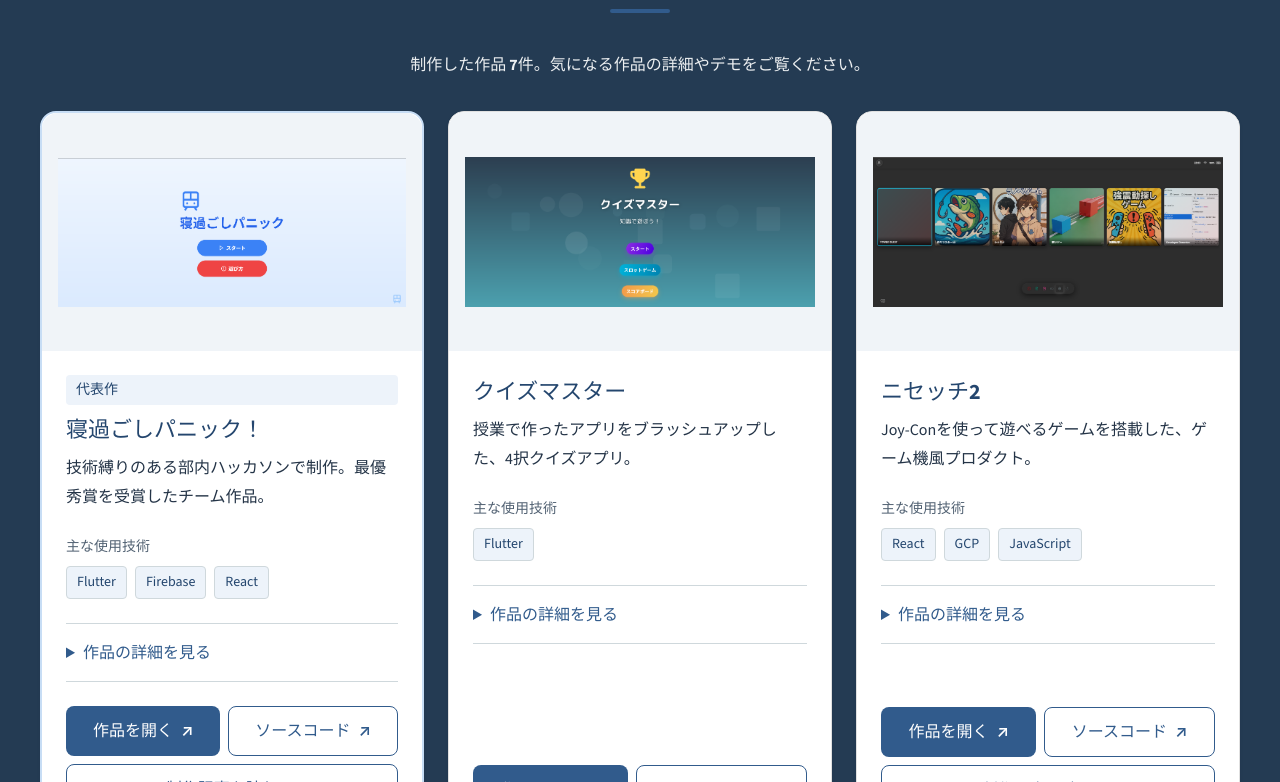
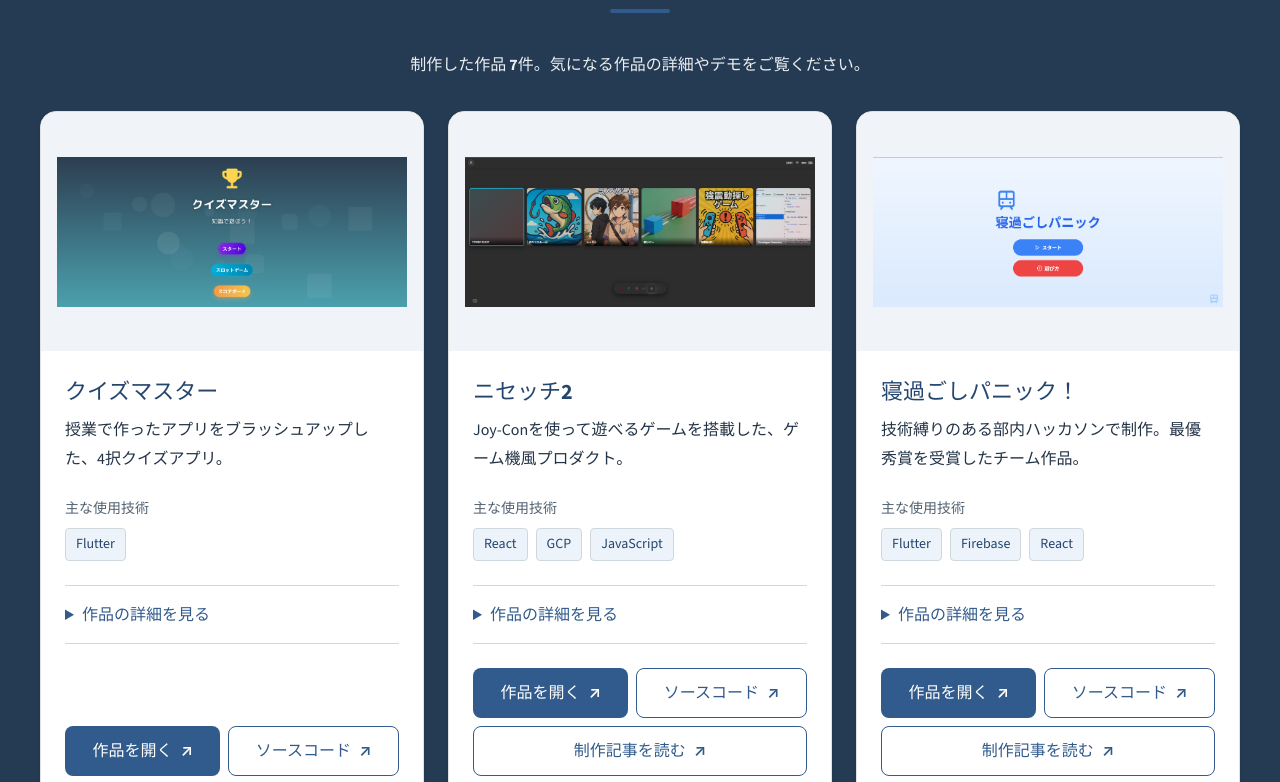
Before and after one commit to AliceWonerfulWorld/portfolio, a React (Vite) app: page / in a window 1280 px wide. Shown: the part 3958-4740 px from the top of the page. Built offline with nearby package versions, Linux system fonts and the light colour scheme.

Commit message:
fix: 代表作の強調表示を外して元の作品順に戻す

```diff
--- a/scripts/check-projects.mjs
+++ b/scripts/check-projects.mjs
@@ -20,7 +20,8 @@ try {
     const title = renderToStaticMarkup(React.createElement('h3', null, project.title));
     assert.equal(all.split(title).length - 1, 1, 'Every project has exactly one visible heading');
   }
-  assert.ok(all.indexOf('寝過ごしパニック！') < all.indexOf('クイズマスター'));
+  assert.ok(all.indexOf('クイズマスター') < all.indexOf('寝過ごしパニック！'));
+  assert.ok(!all.includes('代表作'));
   assert.deepEqual(projects.map(project => project.id), originalOrder, 'Rendering does not reorder editor data');
   assert.match(render([]), /作品は準備中/);
   assert.ok(!render([]).includes('<article>'));
@@ -47,7 +48,7 @@ try {
   assert.match(unusualContent, /href="https:\/\/example.com"/);
   assert.ok(!unusualContent.includes('href="#"'));
 
-  console.log('PASS: all projects, featured order, immutable data, empty/single states, optional fields, safe descriptions');
+  console.log('PASS: all projects, source order, immutable data, empty/single states, optional fields, safe descriptions');
 } finally {
   await server.close();
 }
--- a/src/components/sections/Projects.css
+++ b/src/components/sections/Projects.css
@@ -29,10 +29,6 @@
   border-radius: var(--border-radius-lg);
   box-shadow: var(--shadow-light);
   overflow-wrap: anywhere;
-}
-
-.project-tile-featured {
-  border: 2px solid var(--accent-color-2);
 }
 
 .project-tile article {
@@ -74,17 +70,6 @@
   font-size: clamp(1.125rem, 2vw, 1.375rem);
   line-height: 1.5;
   margin: 0 0 var(--spacing-sm);
-}
-
-.project-featured-label {
-  display: inline-block;
-  color: var(--primary-color-dark);
-  background: var(--ui-subtle);
-  font-size: var(--ui-small-size);
-  font-weight: 700;
-  border-radius: var(--border-radius-sm);
-  padding: 0.25rem 0.625rem;
-  margin-bottom: var(--spacing-sm);
 }
 
 .project-tile-summary {
--- a/src/components/sections/Projects.jsx
+++ b/src/components/sections/Projects.jsx
@@ -24,7 +24,7 @@ const ProjectCard = ({ project }) => {
     ].filter(([url]) => url && url !== '#');
 
     return (
-        <li className={`project-tile${project.featured ? ' project-tile-featured' : ''}`}>
+        <li className="project-tile">
             <article>
                 <div className="project-tile-media">
                     {project.titleImage
@@ -32,7 +32,6 @@ const ProjectCard = ({ project }) => {
                         : <span className="project-image-placeholder">画像準備中</span>}
                 </div>
                 <div className="project-tile-content">
-                    {project.featured && <span className="project-featured-label">代表作</span>}
                     <h3>{project.title}</h3>
                     {summary && <p className="project-tile-summary">{summary}</p>}
                     {tags.length > 0 && (
@@ -74,9 +73,6 @@ const ProjectCard = ({ project }) => {
 };
 
 const Projects = ({ items = projects }) => {
-    // Sort a copy so the source data and the admin editor keep their original order.
-    const orderedProjects = [...items].sort((a, b) => Number(Boolean(b.featured)) - Number(Boolean(a.featured)));
-
     return (
         <section id="projects" className="projects-section">
             <h2>Projects</h2>
@@ -84,7 +80,7 @@ const Projects = ({ items = projects }) => {
             {items.length === 0
                 ? <p className="projects-empty">作品は準備中です。公開までお待ちください。</p>
                 : <ul className="projects-grid">
-                    {orderedProjects.map((project, index) => <ProjectCard key={project.id ?? `${project.title}-${index}`} project={project} />)}
+                    {items.map((project, index) => <ProjectCard key={project.id ?? `${project.title}-${index}`} project={project} />)}
                 </ul>}
         </section>
     );
--- a/src/data/projects.js
+++ b/src/data/projects.js
@@ -37,7 +37,6 @@ export const projects = [
         id: "nesugoshi-panic",
         title: "寝過ごしパニック！",
         summary: "技術縛りのある部内ハッカソンで制作。最優秀賞を受賞したチーム作品。",
-        featured: true,
         description: "部内ハッカソンにて作成しました。\n「Flutter,React,JavaScript,LineMessagingAPIを必ず使用する」という技術縛りの中開発したプロダクトだったので非常に開発が大変でした。\n部内ハッカソン 最優秀賞受賞 \n2025/07/05開催 技育博 vol3 展示",
         titleImage: nesupaniImage,
         contentImage: "https://via.placeholder.com/600x400?text=Nesupani+App+Screenshot",
```
Also changed, not shown: 1 other file (tests, documents, lock files or other folders).
